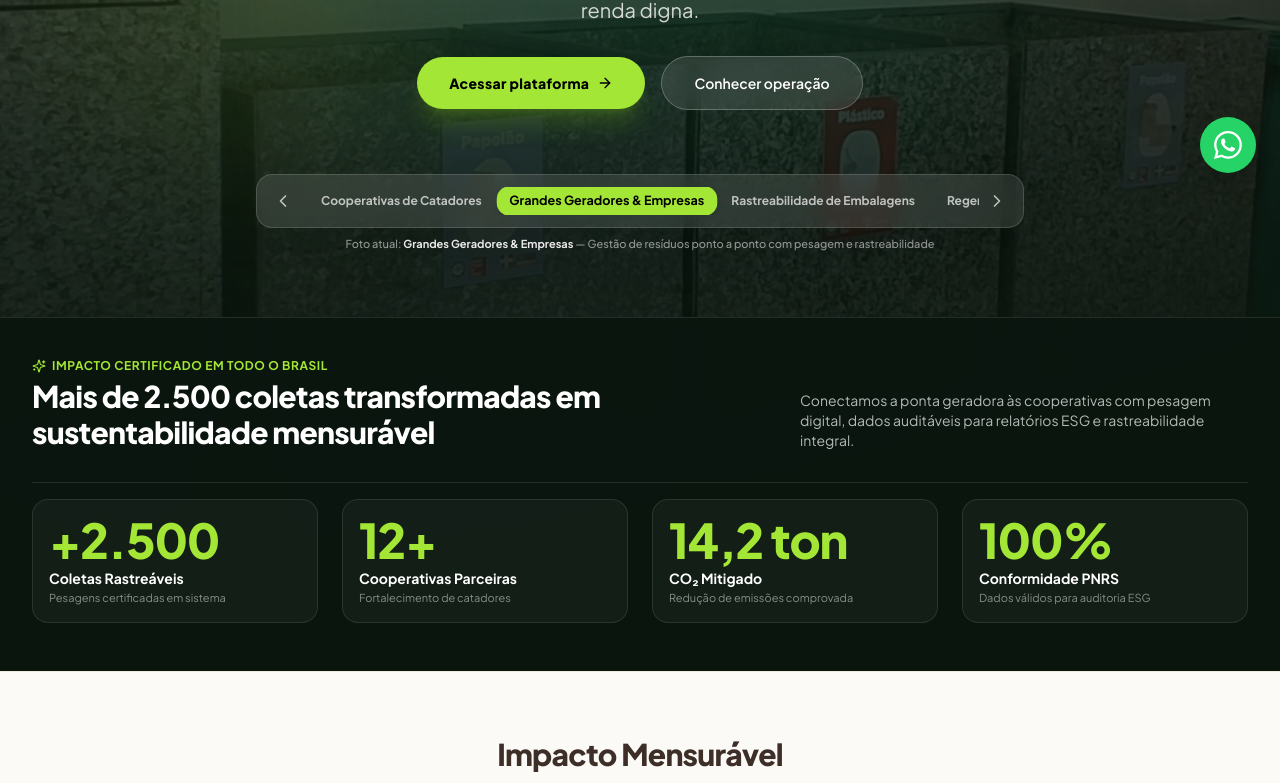
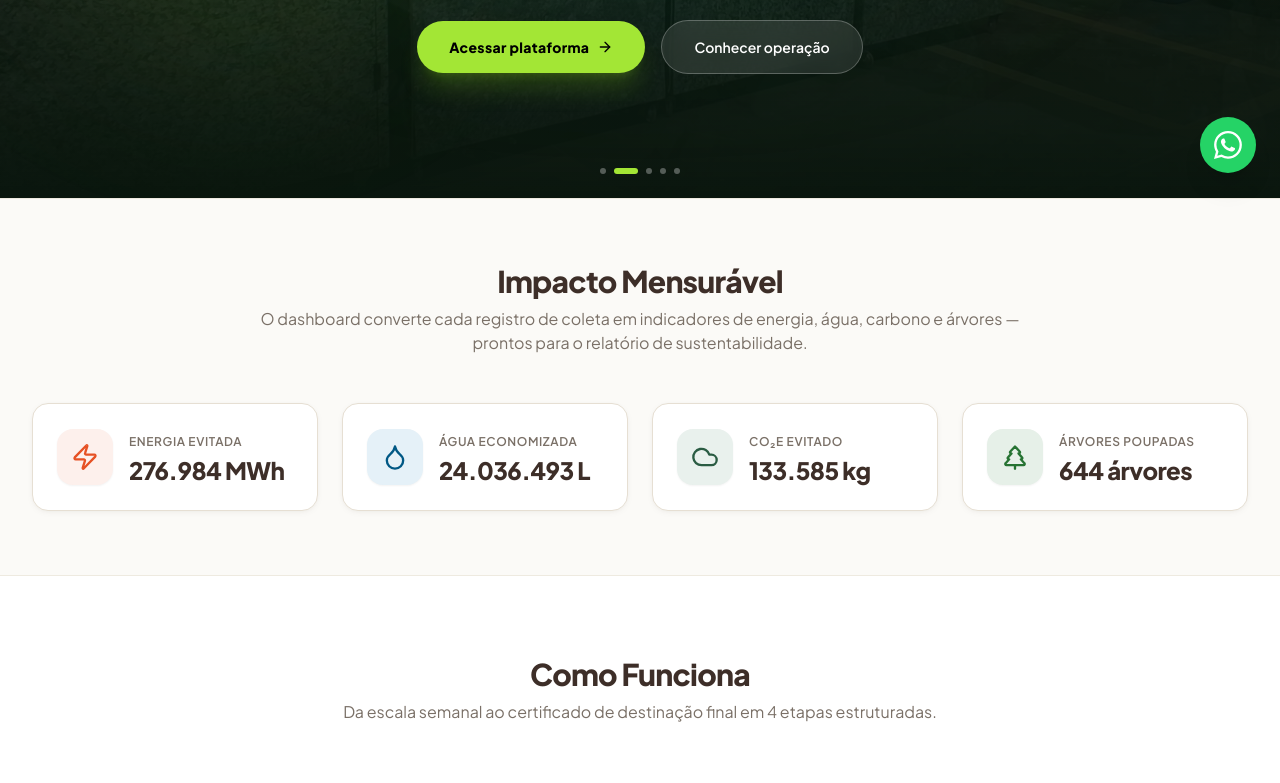
Before and after one commit to ACrush14/yby-web, a React (Vite) app: page / in a window 1280 px wide. Shown: the part 603-1386 px from the top of the page. Built offline with nearby package versions, Linux system fonts and the light colour scheme.

Commit message:
feat: remove bottom tabs and add discreet navigation arrows on hero sides

```diff
--- a/src/features/landing/components/CinematicHero.jsx
+++ b/src/features/landing/components/CinematicHero.jsx
@@ -1,15 +1,6 @@
 import React, { useState, useEffect, useRef } from 'react';
 import { useNavigate } from 'react-router-dom';
-import {
-  ArrowRight,
-  ShieldCheck,
-  Recycle,
-  Zap,
-  Users,
-  ChevronLeft,
-  ChevronRight,
-  Sparkles,
-} from 'lucide-react';
+import { ArrowRight, ChevronLeft, ChevronRight } from 'lucide-react';
 
 const HERO_PHOTOS = [
   {
@@ -18,7 +9,6 @@ const HERO_PHOTOS = [
     alt: 'Cooperativas de catadores de materiais recicláveis YBY',
     tag: 'Impacto Social & Renda',
     title: 'Cooperativas de Catadores',
-    description: 'Capacitação, remuneração digna e desenvolvimento técnico em rede',
   },
   {
     id: 'empresas',
@@ -26,7 +16,6 @@ const HERO_PHOTOS = [
     alt: 'Gestão de economia circular em empresas e condomínios',
     tag: 'Economia Circular',
     title: 'Grandes Geradores & Empresas',
-    description: 'Gestão de resíduos ponto a ponto com pesagem e rastreabilidade',
   },
   {
     id: 'capsulas',
@@ -34,7 +23,6 @@ const HERO_PHOTOS = [
     alt: 'Logística reversa certificada de embalagens',
     tag: 'Logística Reversa',
     title: 'Rastreabilidade de Embalagens',
-    description: 'Comprovação de metas ambientais em conformidade com a PNRS',
   },
   {
     id: 'compostagem',
@@ -42,7 +30,6 @@ const HERO_PHOTOS = [
     alt: 'Estação de compostagem e resíduos orgânicos',
     tag: 'Compostagem Orgânica',
     title: 'Regeneração de Solos',
-    description: 'Transformação de resíduos orgânicos em adubo ecológico de alta qualidade',
   },
   {
     id: 'fundadores',
@@ -50,7 +37,6 @@ const HERO_PHOTOS = [
     alt: 'Rebeca Wermont e André Marques, cofundadores da Yby Soluções Sustentáveis',
     tag: 'Liderança & Propósito',
     title: 'Nossa Atuação em Campo',
-    description: 'Startup de impacto impulsionando a cadeia da reciclagem no Brasil',
   },
 ];
 
@@ -82,8 +68,6 @@ export function CinematicHero() {
     };
   }, [isPaused, total]);
 
-  const activePhoto = HERO_PHOTOS[currentIndex];
-
   const handleScrollToContent = () => {
     const el = document.getElementById('impacto');
     el?.scrollIntoView({ behavior: 'smooth' });
@@ -91,7 +75,7 @@ export function CinematicHero() {
 
   return (
     <section
-      className="relative min-h-[92vh] flex flex-col justify-between bg-[#0A160E] text-white overflow-hidden select-none"
+      className="relative min-h-[85vh] sm:min-h-[90vh] flex flex-col justify-center items-center bg-[#0A160E] text-white overflow-hidden select-none"
       onMouseEnter={() => setIsPaused(true)}
       onMouseLeave={() => setIsPaused(false)}
       role="region"
@@ -111,24 +95,43 @@ export function CinematicHero() {
               <img
                 src={photo.src}
                 alt={photo.alt}
-                className="w-full h-full object-cover object-center filter brightness-[0.82] contrast-[1.05]"
+                className="w-full h-full object-cover object-center filter brightness-[0.80] contrast-[1.05]"
                 loading={index === 0 ? 'eager' : 'lazy'}
               />
             </div>
           );
         })}
 
-        {/* Gradiente Atmosférico Escuro / Verde Floresta (Inspirado na Referência) */}
-        <div className="absolute inset-0 bg-gradient-to-b from-[#0A160E]/50 via-[#0A160E]/75 to-[#0A160E] pointer-events-none" />
+        {/* Gradiente Atmosférico Escuro / Verde Floresta */}
+        <div className="absolute inset-0 bg-gradient-to-b from-[#0A160E]/50 via-[#0A160E]/70 to-[#0A160E] pointer-events-none" />
 
-        {/* Brilho Verde Orgânico Difuso no Centro e Canto */}
+        {/* Brilho Verde Orgânico Difuso */}
         <div className="absolute top-1/3 left-1/2 -translate-x-1/2 -translate-y-1/2 w-[700px] h-[400px] bg-emerald-500/15 rounded-full blur-[120px] pointer-events-none" />
         <div className="absolute top-1/4 left-10 w-96 h-96 bg-lime-400/10 rounded-full blur-[100px] pointer-events-none" />
       </div>
 
-      {/* 2. Conteúdo Central Sobreposto com Tags Flutuantes */}
-      <div className="relative z-10 max-w-5xl mx-auto px-4 sm:px-6 lg:px-8 pt-28 sm:pt-36 md:pt-40 pb-16 flex-1 flex flex-col items-center justify-center text-center">
-        {/* Chips Flutuantes Estilo Glassmorphism (ao redor do cabeçalho) */}
+      {/* 2. Setas Discretas de Navegação (Esquerda e Direita) */}
+      <button
+        type="button"
+        onClick={prevSlide}
+        className="absolute left-3 sm:left-6 md:left-10 top-1/2 -translate-y-1/2 z-20 w-10 h-10 sm:w-12 sm:h-12 rounded-full bg-black/25 hover:bg-black/55 text-white/50 hover:text-white backdrop-blur-sm border border-white/10 hover:border-white/30 flex items-center justify-center transition-all duration-200 hover:scale-105 active:scale-95 shadow-sm"
+        aria-label="Foto anterior"
+      >
+        <ChevronLeft className="w-5 h-5 sm:w-6 sm:h-6" />
+      </button>
+
+      <button
+        type="button"
+        onClick={nextSlide}
+        className="absolute right-3 sm:right-6 md:right-10 top-1/2 -translate-y-1/2 z-20 w-10 h-10 sm:w-12 sm:h-12 rounded-full bg-black/25 hover:bg-black/55 text-white/50 hover:text-white backdrop-blur-sm border border-white/10 hover:border-white/30 flex items-center justify-center transition-all duration-200 hover:scale-105 active:scale-95 shadow-sm"
+        aria-label="Próxima foto"
+      >
+        <ChevronRight className="w-5 h-5 sm:w-6 sm:h-6" />
+      </button>
+
+      {/* 3. Conteúdo Central Sobreposto com Tags Flutuantes */}
+      <div className="relative z-10 max-w-5xl mx-auto px-6 sm:px-10 md:px-14 py-20 sm:py-28 flex flex-col items-center justify-center text-center">
+        {/* Chips Flutuantes Estilo Glassmorphism */}
         <div className="w-full flex flex-wrap items-center justify-center gap-2.5 sm:gap-4 mb-6 sm:mb-8">
           <div className="inline-flex items-center gap-2 px-3.5 py-1.5 rounded-full bg-white/10 hover:bg-white/15 backdrop-blur-md border border-white/20 text-xs font-semibold text-white/90 shadow-lg transition-transform hover:scale-105 cursor-default">
             <span className="w-2 h-2 rounded-full bg-lime-400 animate-pulse" />
@@ -157,7 +160,7 @@ export function CinematicHero() {
           em indicadores ambientais certificados e renda digna.
         </p>
 
-        {/* Botões de Ação em Pílula (Estilo da Imagem de Referência) */}
+        {/* Botões de Ação em Pílula */}
         <div className="mt-8 flex flex-col sm:flex-row items-center justify-center gap-4 w-full sm:w-auto">
           <button
             type="button"
@@ -176,21 +179,10 @@ export function CinematicHero() {
             Conhecer operação
           </button>
         </div>
+      </div>
 
-        {/* Seletor Interativo das Fotografias do YBY */}
-        <div className="mt-12 sm:mt-16 w-full max-w-3xl">
-          <div className="flex items-center justify-between p-2 rounded-2xl bg-white/10 backdrop-blur-md border border-white/15 shadow-2xl">
-            <button
-              type="button"
-              onClick={prevSlide}
-              className="p-2 rounded-xl text-white/70 hover:text-white hover:bg-white/10 transition-colors"
-              aria-label="Foto anterior"
-            >
-              <ChevronLeft className="w-5 h-5" />
-            </button>
-
-            {/* Abas com nomes das fotos */}
-            <div className="flex items-center gap-1 sm:gap-2 overflow-x-auto px-2 no-scrollbar">
+      {/* 4. Indicador Discreto de Navegação (Dots Minimalistas) */}
+      <div className="absolute bottom-6 left-1/2 -translate-x-1/2 z-20 flex items-center gap-2">
         {HERO_PHOTOS.map((photo, index) => {
           const isActive = index === currentIndex;
           return (
@@ -198,105 +190,13 @@ export function CinematicHero() {
               key={photo.id}
               type="button"
               onClick={() => setCurrentIndex(index)}
-                    className={`px-3 py-1.5 rounded-xl text-xs font-bold transition-all whitespace-nowrap ${
-                      isActive
-                        ? 'bg-lime-400 text-black shadow-md scale-105'
-                        : 'text-white/70 hover:text-white hover:bg-white/10'
+              className={`transition-all duration-300 rounded-full ${
+                isActive ? 'w-6 h-1.5 bg-lime-400' : 'w-1.5 h-1.5 bg-white/30 hover:bg-white/60'
               }`}
-                  >
-                    {photo.title}
-                  </button>
+              aria-label={`Ver foto ${index + 1}: ${photo.title}`}
+            />
           );
         })}
-            </div>
-
-            <button
-              type="button"
-              onClick={nextSlide}
-              className="p-2 rounded-xl text-white/70 hover:text-white hover:bg-white/10 transition-colors"
-              aria-label="Próxima foto"
-            >
-              <ChevronRight className="w-5 h-5" />
-            </button>
-          </div>
-
-          <p className="text-[11px] text-white/60 mt-2 text-center font-medium">
-            Foto atual: <span className="text-white font-bold">{activePhoto.title}</span> —{' '}
-            {activePhoto.description}
-          </p>
-        </div>
-      </div>
-
-      {/* 3. Faixa de Métricas e Resultados (Parte Inferior da Referência) */}
-      <div className="relative z-10 border-t border-white/10 bg-[#0A160E]/95 backdrop-blur-lg pt-10 pb-12 px-4 sm:px-6 lg:px-8">
-        <div className="max-w-7xl mx-auto">
-          <div className="flex flex-col md:flex-row items-start md:items-end justify-between gap-6 mb-8">
-            <div className="space-y-1">
-              <span className="text-xs font-bold uppercase tracking-wider text-lime-400 flex items-center gap-1.5">
-                <Sparkles className="w-3.5 h-3.5" />
-                Impacto Certificado em Todo o Brasil
-              </span>
-              <h2 className="text-2xl sm:text-3xl font-extrabold text-white tracking-tight">
-                Mais de 2.500 coletas transformadas em sustentabilidade mensurável
-              </h2>
-            </div>
-            <p className="text-xs sm:text-sm text-white/70 max-w-md">
-              Conectamos a ponta geradora às cooperativas com pesagem digital, dados auditáveis para
-              relatórios ESG e rastreabilidade integral.
-            </p>
-          </div>
-
-          {/* Grid de Métricas com Destaque Neon/Lime (Inspirado no 95%, 20+, $5M+) */}
-          <div className="grid grid-cols-2 md:grid-cols-4 gap-4 sm:gap-6 pt-4 border-t border-white/10">
-            <div className="p-4 rounded-2xl bg-white/[0.04] border border-white/10">
-              <p className="text-3xl sm:text-4xl md:text-5xl font-black text-lime-400 tracking-tight">
-                +2.500
-              </p>
-              <span className="text-xs sm:text-sm font-bold text-white block mt-1">
-                Coletas Rastreáveis
-              </span>
-              <span className="text-[11px] text-white/50 block mt-0.5">
-                Pesagens certificadas em sistema
-              </span>
-            </div>
-
-            <div className="p-4 rounded-2xl bg-white/[0.04] border border-white/10">
-              <p className="text-3xl sm:text-4xl md:text-5xl font-black text-lime-400 tracking-tight">
-                12+
-              </p>
-              <span className="text-xs sm:text-sm font-bold text-white block mt-1">
-                Cooperativas Parceiras
-              </span>
-              <span className="text-[11px] text-white/50 block mt-0.5">
-                Fortalecimento de catadores
-              </span>
-            </div>
-
-            <div className="p-4 rounded-2xl bg-white/[0.04] border border-white/10">
-              <p className="text-3xl sm:text-4xl md:text-5xl font-black text-lime-400 tracking-tight">
-                14,2 ton
-              </p>
-              <span className="text-xs sm:text-sm font-bold text-white block mt-1">
-                CO₂ Mitigado
-              </span>
-              <span className="text-[11px] text-white/50 block mt-0.5">
-                Redução de emissões comprovada
-              </span>
-            </div>
-
-            <div className="p-4 rounded-2xl bg-white/[0.04] border border-white/10">
-              <p className="text-3xl sm:text-4xl md:text-5xl font-black text-lime-400 tracking-tight">
-                100%
-              </p>
-              <span className="text-xs sm:text-sm font-bold text-white block mt-1">
-                Conformidade PNRS
-              </span>
-              <span className="text-[11px] text-white/50 block mt-0.5">
-                Dados válidos para auditoria ESG
-              </span>
-            </div>
-          </div>
-        </div>
       </div>
     </section>
   );
```
Also changed, not shown: 1 other file (tests, documents, lock files or other folders). Lines whose indentation alone changed are shown as unchanged.
